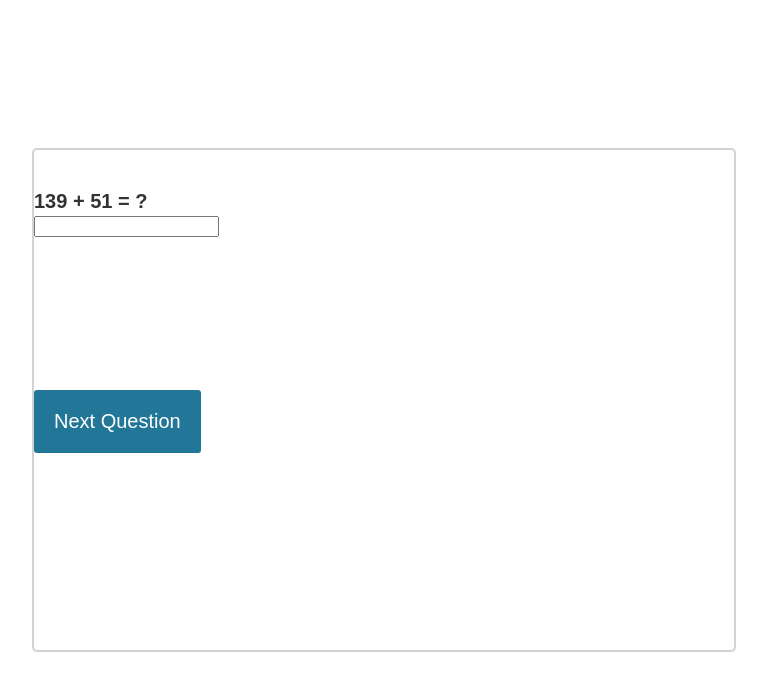
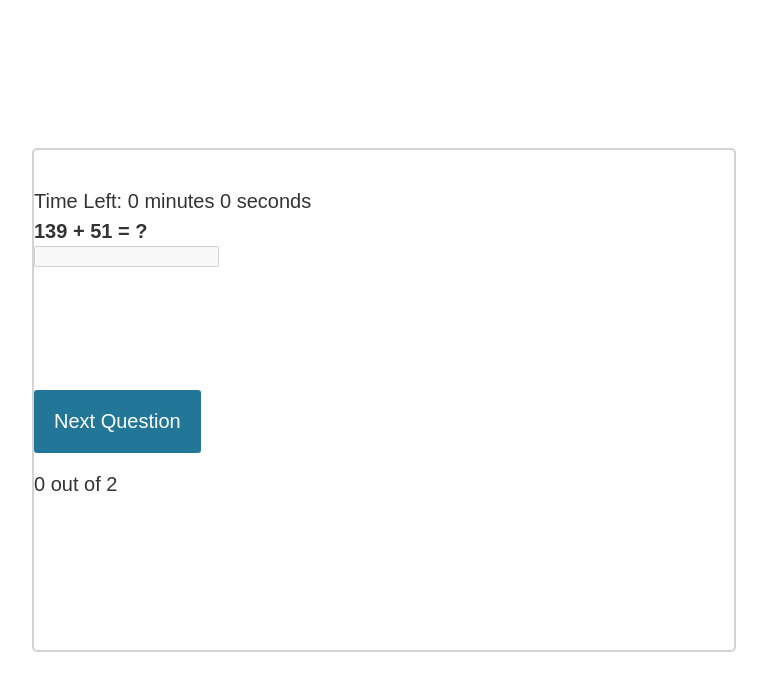
Before and after one commit to annanda/calmed_task_environment, a Flask app: page /third_task in a window 1280 px wide. Shown: the top 691 px of the page, without its empty margins (256-1023 px from the left). Run offline with Flask 2, Linux system fonts and the light colour scheme.

Commit message:
Adding a timer to the quiz.

```diff
--- a/static/quiz.css
+++ b/static/quiz.css
@@ -35,7 +35,7 @@ body {
 .slide {
     position: absolute;
     left: 0px;
-    top: 0px;
+    top: 30px;
     width: 100%;
     z-index: 1;
     opacity: 0;
@@ -52,3 +52,10 @@ body {
     height: 200px;
     margin-top: 40px;
 }
+#quiz {
+    margin-top: 10px;
+    display: block;
+}
+#timer {
+    /*margin-bottom: -20px;*/
+}
--- a/static/quiz.js
+++ b/static/quiz.js
@@ -6,6 +6,24 @@ window.onload = function () {
     const previousButton = document.getElementById("previous");
     const nextButton = document.getElementById("next");
 
+    let number_30_sec = 0.2
+    let total_seconds = 30 * number_30_sec;
+    let c_minutes = parseInt(total_seconds / 60);
+    let c_seconds = parseInt(total_seconds % 60);
+    let timer;
+
+    function CheckTime() {
+        document.getElementById("quiz-time-left").innerHTML = 'Time Left: ' + c_minutes + ' minutes ' + c_seconds + ' seconds ';
+
+        if (total_seconds <= 0) {
+            showResults();
+        } else {
+            total_seconds = total_seconds - 1;
+            c_minutes = parseInt(total_seconds / 60);
+            c_seconds = parseInt(total_seconds % 60);
+            timer = setTimeout(CheckTime, 1000);
+        }
+    }
 
     const myQuestions = [
         {
@@ -43,7 +61,7 @@ window.onload = function () {
                 // ...add an HTML radio button
                 answers.push(
                     `<label>
-            <input type="text" name="question${questionNumber}">
+            <input type="text" name="question${questionNumber}" id="questions">
           </label>`
                 );
                 // }
@@ -68,6 +86,7 @@ window.onload = function () {
 
         // keep track of user's answers
         let numCorrect = 0;
+        // document.getElementById('questions').disabled = true;
 
         // for each question...
         myQuestions.forEach((currentQuestion, questionNumber) => {
@@ -75,13 +94,14 @@ window.onload = function () {
             // find selected answer
             const answerContainer = answerContainers[questionNumber];
             const selector = 'input[name=question' + questionNumber + ']';
+            // if answer is correct
+
             const userAnswer = (answerContainer.querySelector(selector) || {}).value;
+            (answerContainer.querySelector(selector) || {}).disabled = true;
+            if (userAnswer === currentQuestion.correctAnswer) {
 
-            // if answer is correct
-            if (userAnswer === currentQuestion.correctAnswer) {
                 // add to the number of correct answers
                 numCorrect++;
-
                 // color the answers green
                 answerContainers[questionNumber].style.color = 'lightgreen';
             }
@@ -98,6 +118,7 @@ window.onload = function () {
 
     // display quiz right away
     buildQuiz();
+    CheckTime();
 
     const slides = document.querySelectorAll(".slide");
     let currentSlide = 0;
@@ -130,8 +151,14 @@ window.onload = function () {
         const userAnswer = (answerContainer.querySelector(selector) || {}).value;
 
         if (myQuestions[currentSlide].correctAnswer === userAnswer) {
+            if (currentSlide === slides.length - 1) {
+                // showSlide(currentSlide);
+                messagesContainer.innerHTML = ""
+                showResults();
+            } else {
                 showSlide(currentSlide + 1);
                 messagesContainer.innerHTML = ""
+            }
         } else {
             messagesContainer.innerHTML = "Your answer is not correct, please try again";
             messagesContainer.style.color = 'red';
@@ -147,5 +174,6 @@ window.onload = function () {
     nextButton.addEventListener("click", showNextSlide);
 
     // on submit, show results
-    submitButton.addEventListener('click', showResults);
+    // submitButton.addEventListener('click', showResults);
+    submitButton.addEventListener('click', showNextSlide);
 }
--- a/templates/third_task.html
+++ b/templates/third_task.html
@@ -9,6 +9,7 @@
 <div id="wrapper">
     <div id="content">
         <div class="quiz-container">
+            <div id="quiz-time-left"></div>
             <div id="quiz"></div>
         </div>
         <button id="previous">Previous Question</button>
```
Lines whose indentation alone changed are shown as unchanged.
